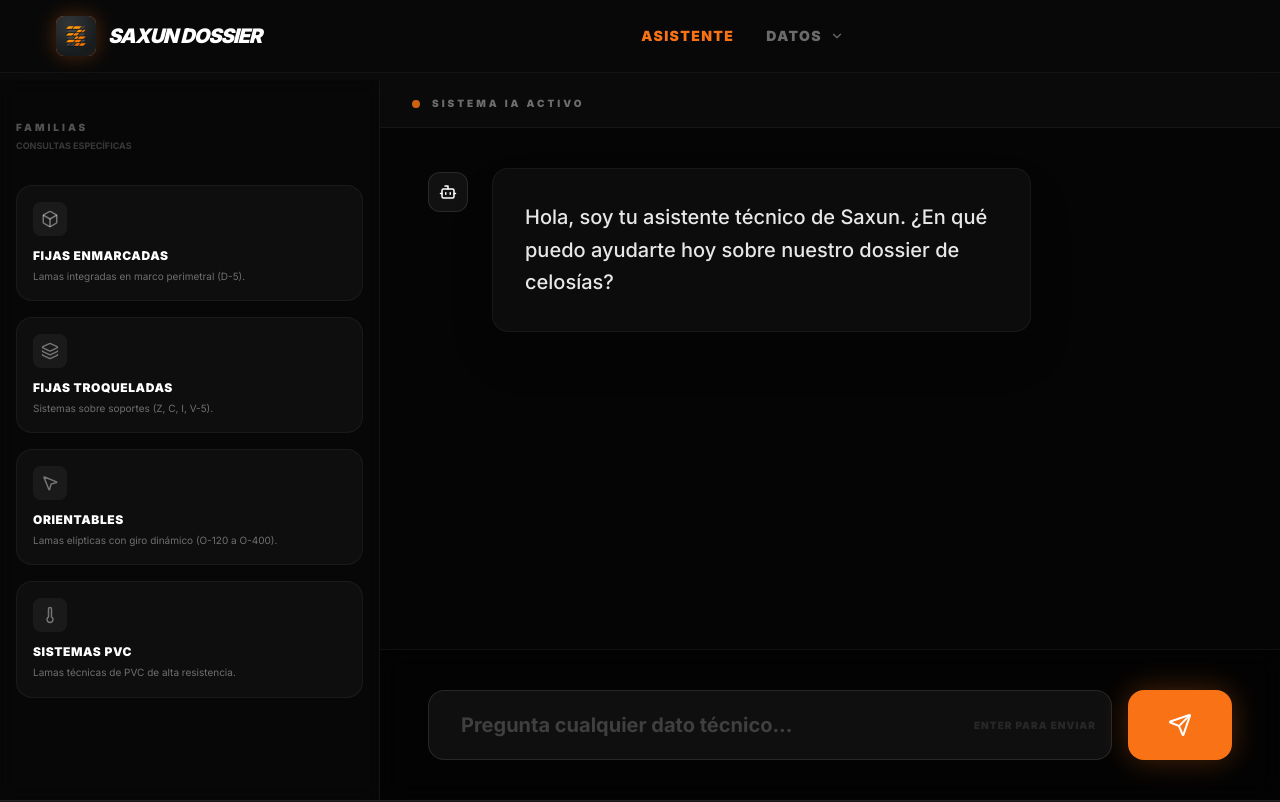
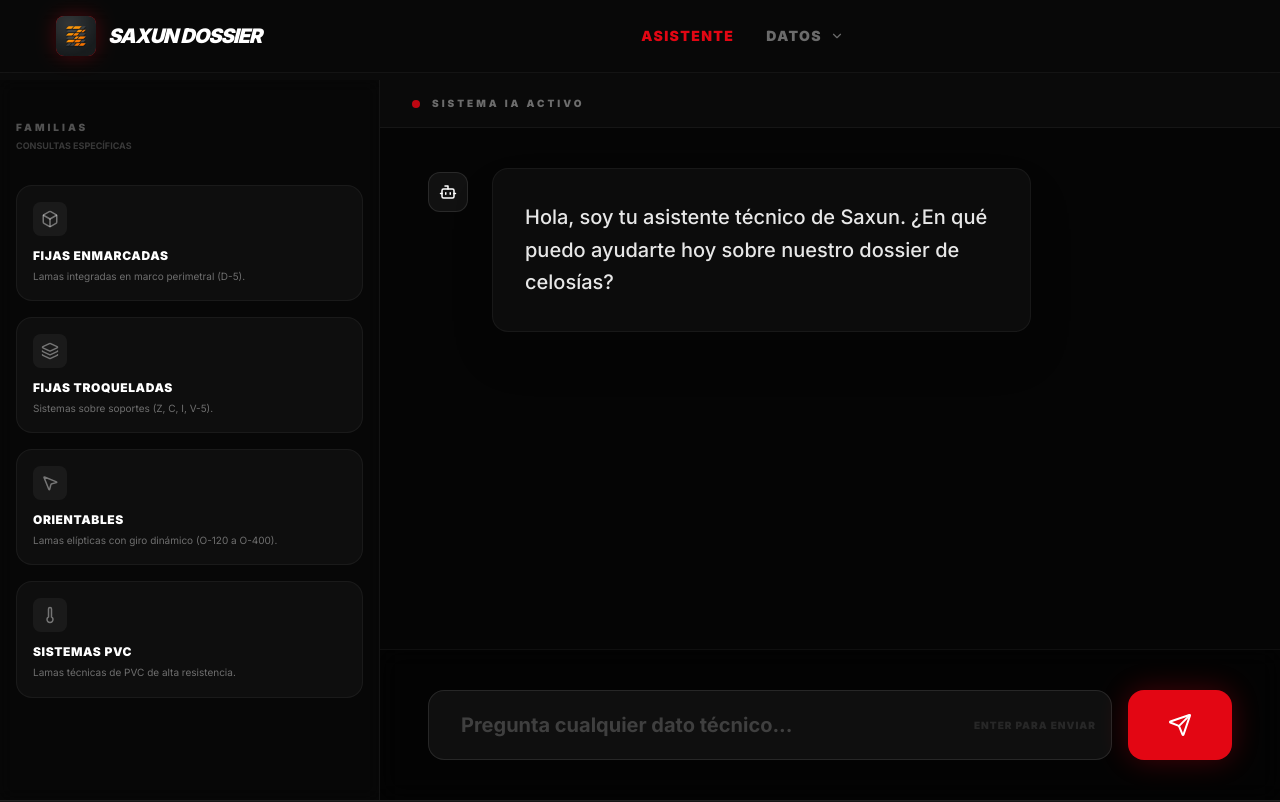
Before and after one commit to marketingSax/Saxun-Consulta-Tecnica, a Next.js app: page / in a window 1280 px wide. Shown: the top 802 px of the page. Built offline with nearby package versions, Linux system fonts and the light colour scheme.

Commit message:
style: nuevo logo e identidad visual roja Saxun

```diff
--- a/src/app/globals.css
+++ b/src/app/globals.css
@@ -2,8 +2,8 @@
 @plugin "@tailwindcss/typography";
 
 @theme {
-  --brand-primary: #f97316;
-  --brand-primary-rgb: 249, 115, 22;
+  --brand-primary: #E30613;
+  --brand-primary-rgb: 227, 6, 19;
   --brand-secondary: #0a0a0a;
   --brand-secondary-rgb: 10, 10, 10;
   --brand-accent: #a3a3a3;
--- a/src/app/layout.tsx
+++ b/src/app/layout.tsx
@@ -20,6 +20,10 @@ export const metadata: Metadata = {
   title: "Dossier Celosías Saxun | Inteligencia Técnica",
   description: "Consulta avanzada de especificaciones técnicas Saxun con IA",
   manifest: "/manifest.json",
+  icons: {
+    icon: "/icon.png",
+    apple: "/icon.png",
+  },
 };
 
 export default function RootLayout({
```
Also changed, not shown: public/manifest.json.
